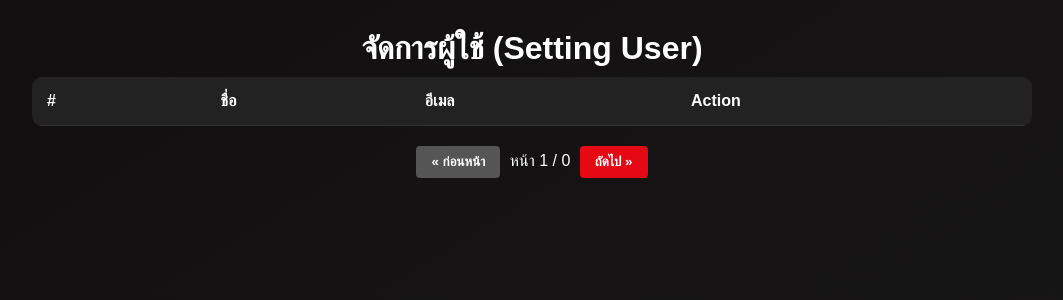
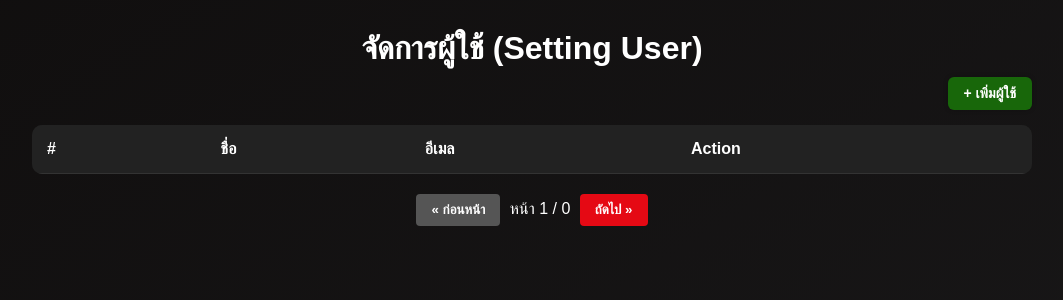
Before and after one commit to somchx/nida-movies, a Flask app: page /setting/user in a window 1280 px wide. Shown: the part 54-354 px from the top of the page, without its empty margins (108-1171 px from the left). Run offline with Flask 3, Linux system fonts and the light colour scheme; data that the repository does not hold is empty.

Commit message:
feat: add user feature

```diff
--- a/app/api.py
+++ b/app/api.py
@@ -4,6 +4,7 @@ from bson import ObjectId
 from datetime import datetime
 from bson import ObjectId
 import datetime
+import bcrypt
 
 @app.route('/api/users')
 def get_users():
@@ -15,6 +16,26 @@ def get_users():
     total_pages = (total + limit - 1) // limit
     users = list(collection.find({}, {"_id": 0, "name": 1, "email": 1}).skip(skip).limit(limit))
     return jsonify({ "users": users, "totalPages": total_pages, "total": total, "page": page })
+
+@app.route("/api/users", methods=["POST"])
+def create_user():
+    data = request.get_json()
+    name = data.get("name")
+    email = data.get("email")
+    password = data.get("password")
+
+    if not name or not email or not password:
+        return jsonify({"error": "Missing fields"}), 400
+
+    hashed_password = bcrypt.hashpw(password.encode("utf-8"), bcrypt.gensalt()).decode("utf-8")
+    user = {
+        "name": name,
+        "email": email,
+        "password": hashed_password
+    }
+
+    app.db["users"].insert_one(user)
+    return jsonify({"message": "User created"}), 201
 
 @app.route('/api/users/<email>', methods=['GET'])
 def get_user_by_mail(email):
--- a/app/static/css/styles.css
+++ b/app/static/css/styles.css
@@ -187,6 +187,28 @@ table button:first-child {
 table button:last-child {
     background-color: #e50914;
     color: white;
+}
+
+.add-btn-container {
+    text-align: right;
+    margin-bottom: 15px;
+}
+
+.add-btn {
+    background-color: #18670a; /* เขียวมินต์ */
+    color: white;
+    border: none;
+    padding: 8px 16px;
+    font-size: 14px;
+    border-radius: 6px;
+    cursor: pointer;
+    transition: background 0.3s;
+    font-weight: bold;
+    box-shadow: 0 0 5px rgba(0,0,0,0.2);
+}
+
+.add-btn:hover {
+    background-color: #1b9605;
 }
 
 
--- a/app/templates/setting/setting_user.html
+++ b/app/templates/setting/setting_user.html
@@ -27,6 +27,9 @@
 
     <div class="user-container">
         <h1>จัดการผู้ใช้ (Setting User)</h1>
+        <div class="add-btn-container">
+            <button class="add-btn" onclick="openAddModal()">+ เพิ่มผู้ใช้</button>
+        </div>
         <table>
             <thead>
                 <tr>
@@ -63,8 +66,24 @@
         </form>
     </div>
 </div>
+<div id="addModal" class="modal">
+    <div class="modal-content">
+        <span class="close-btn" onclick="closeAddModal()">&times;</span>
+        <h2>เพิ่มผู้ใช้ใหม่</h2>
+        <form id="addForm">
+            <label>ชื่อ:</label><br>
+            <input type="text" id="addName" required><br><br>
+            <label>อีเมล:</label><br>
+            <input type="email" id="addEmail" required><br><br>
+            <label>รหัสผ่าน:</label><br>
+            <input type="password" id="addPassword" required><br><br>
+            <button type="submit">เพิ่มผู้ใช้</button>
+        </form>
+    </div>
+</div>
 
 <script>
+    let editingEmail = null;
     let currentPage = 1;
     const limit = 5;
 
@@ -128,10 +147,40 @@
         }
     }
 
-    let editingEmail = null;
+    function openAddModal() {
+        document.getElementById('addModal').style.display = 'block';
+    }
+    function closeAddModal() {
+        document.getElementById('addModal').style.display = 'none';
+    }
+
+    document.getElementById('addForm').addEventListener('submit', function (e) {
+        e.preventDefault();
+
+        const newUser = {
+            name: document.getElementById('addName').value,
+            email: document.getElementById('addEmail').value,
+            password: document.getElementById('addPassword').value
+        };
+
+        fetch(`/api/users`, {
+            method: 'POST',
+            headers: { 'Content-Type': 'application/json' },
+            body: JSON.stringify(newUser)
+        })
+            .then(res => {
+                if (res.ok) {
+                    alert("เพิ่มผู้ใช้สำเร็จ");
+                    closeAddModal();
+                    loadUsers(currentPage);
+                    document.getElementById('addForm').reset();
+                } else {
+                    alert("เกิดข้อผิดพลาดในการเพิ่มผู้ใช้");
+                }
+            });
+    });
 
     function editUser(email) {
-        // ดึงข้อมูล user (หรือเก็บไว้ตั้งแต่แรกก็ได้)
         fetch(`/api/users/${encodeURIComponent(email)}`)
             .then(res => res.json())
             .then(user => {
@@ -176,6 +225,8 @@
     document.getElementById("nextBtn").addEventListener("click", () => loadUsers(currentPage + 1));
 
     loadUsers(1);
+
+
 </script>
 
 </html>
```
